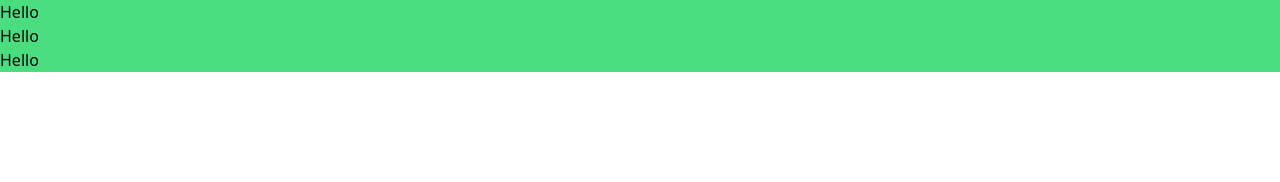
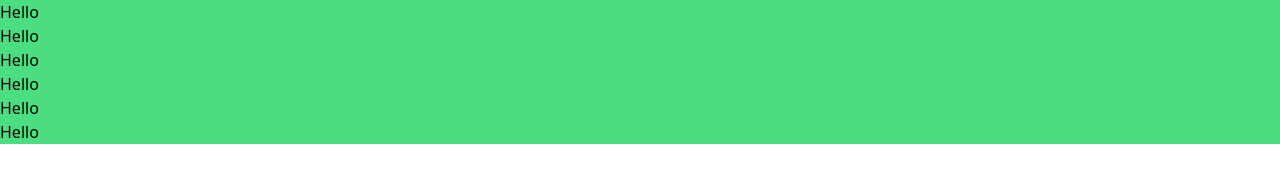
Before and after one commit to MarcoJHB/odin-project-library, a website: page src/index.html in a window 1280 px wide. Drawn offline with Linux system fonts and the light colour scheme.

Commit message:
Testing gh-pages with main branch

```diff
--- a/src/index.html
+++ b/src/index.html
@@ -11,5 +11,8 @@
     <div class="bg-green-400">Hello</div>
     <div class="bg-green-400">Hello</div>
     <div class="bg-green-400">Hello</div>
+    <div class="bg-green-400">Hello</div>
+    <div class="bg-green-400">Hello</div>
+    <div class="bg-green-400">Hello</div>
 </body>
 </html>
```
